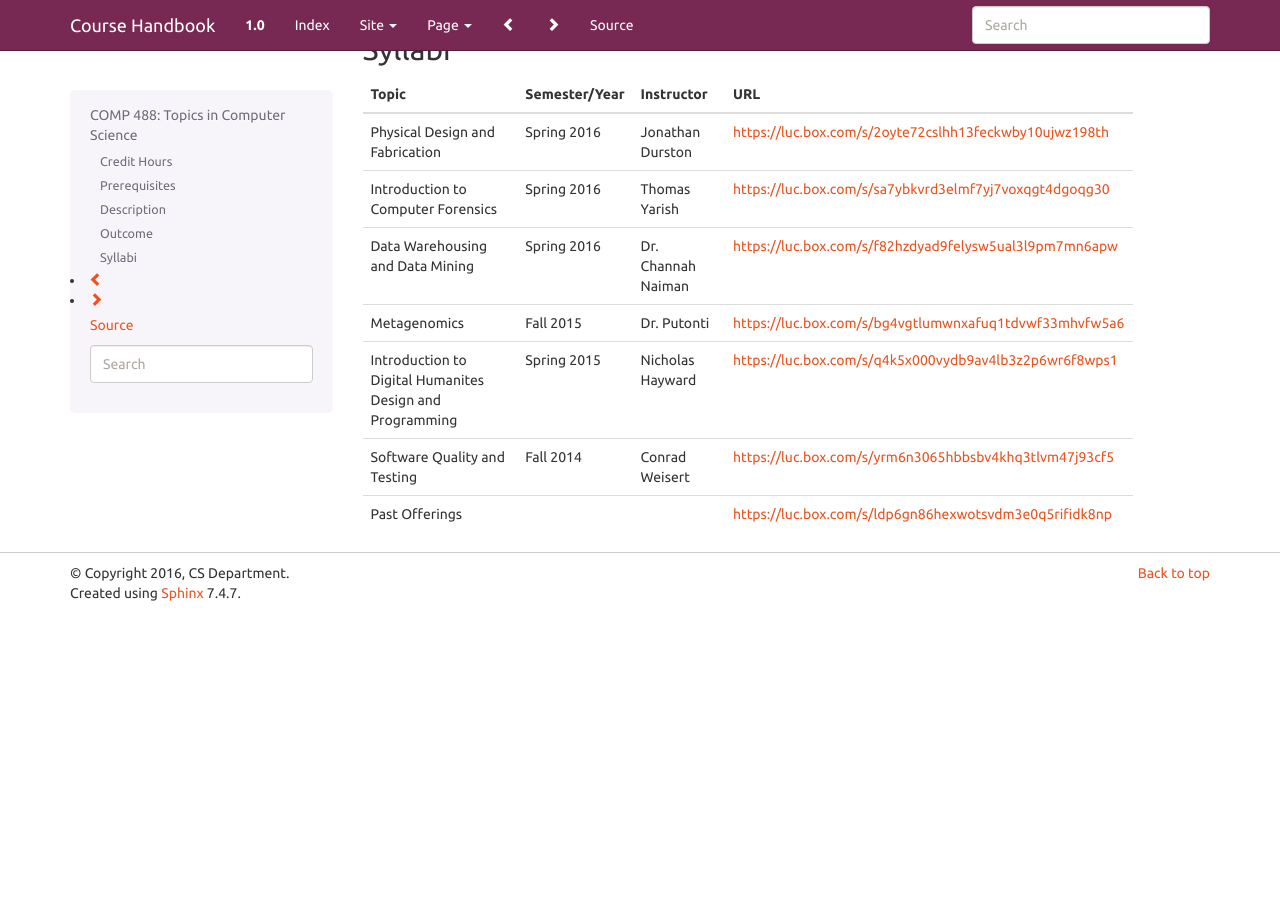
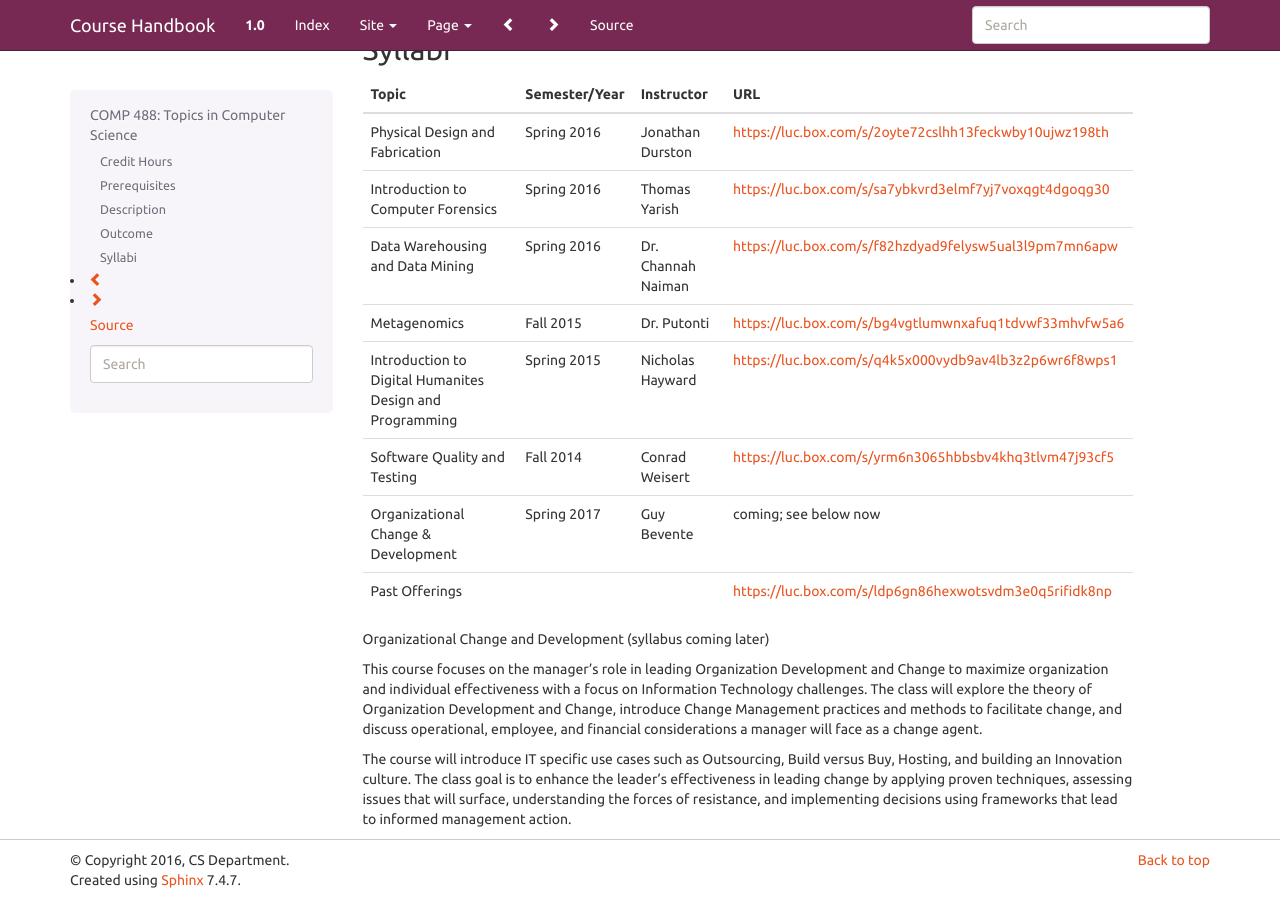
Before and after one commit to kyang5/coursedescriptions, a Sphinx documentation site: the page built from source/comp488.rst, in a window 1280 px wide and 900 px high, scrolled down 649 px. Built offline with Sphinx 7.4.7, drawn with Linux system fonts in a browser that asks for light colours; before the commit the page ends 1262 px from its top, so only the background shows below that.

Commit message:
488-472 description, waiting for syllabus

```diff
--- a/source/comp488.rst
+++ b/source/comp488.rst
@@ -38,8 +38,8 @@ Syllabi
 --------------------------------------
 
 .. csv-table::
-   	:header: "Topic", "Semester/Year", "Instructor", "URL"
-   	:widths: 60, 15, 25, 60
+    :header: "Topic", "Semester/Year", "Instructor", "URL"
+    :widths: 60, 15, 25, 60
 
         "Physical Design and Fabrication", "Spring 2016", "Jonathan Durston", "https://luc.box.com/s/2oyte72cslhh13feckwby10ujwz198th"
         "Introduction to Computer Forensics", "Spring 2016", "Thomas Yarish", "https://luc.box.com/s/sa7ybkvrd3elmf7yj7voxqgt4dgoqg30"
@@ -47,4 +47,11 @@ Syllabi
         "Metagenomics", "Fall 2015", "Dr. Putonti", "https://luc.box.com/s/bg4vgtlumwnxafuq1tdvwf33mhvfw5a6"
         "Introduction to Digital Humanites Design and Programming", "Spring 2015", "Nicholas Hayward", "https://luc.box.com/s/q4k5x000vydb9av4lb3z2p6wr6f8wps1"
         "Software Quality and Testing", "Fall 2014", "Conrad Weisert", "https://luc.box.com/s/yrm6n3065hbbsbv4khq3tlvm47j93cf5"
+        "Organizational Change & Development", "Spring 2017", "Guy Bevente", "coming; see below now"
         "Past Offerings", "", "", "https://luc.box.com/s/ldp6gn86hexwotsvdm3e0q5rifidk8np"
+
+Organizational Change and Development (syllabus coming later)
+
+This course focuses on the manager’s role in leading Organization Development and Change to maximize organization and individual effectiveness with a focus on Information Technology challenges.  The class will explore the theory of Organization Development and Change, introduce Change Management practices and methods to facilitate change, and discuss operational, employee, and financial considerations a manager will face as a change agent.
+
+The course will introduce IT specific use cases such as Outsourcing, Build versus Buy, Hosting, and building an Innovation culture. The class goal is to enhance the leader’s effectiveness in leading change by applying proven techniques, assessing issues that will surface, understanding the forces of resistance, and implementing decisions using frameworks that lead to informed management action.
```
